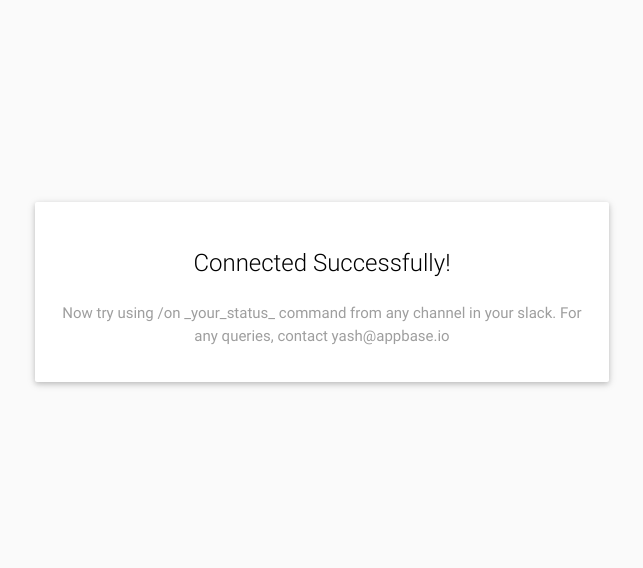
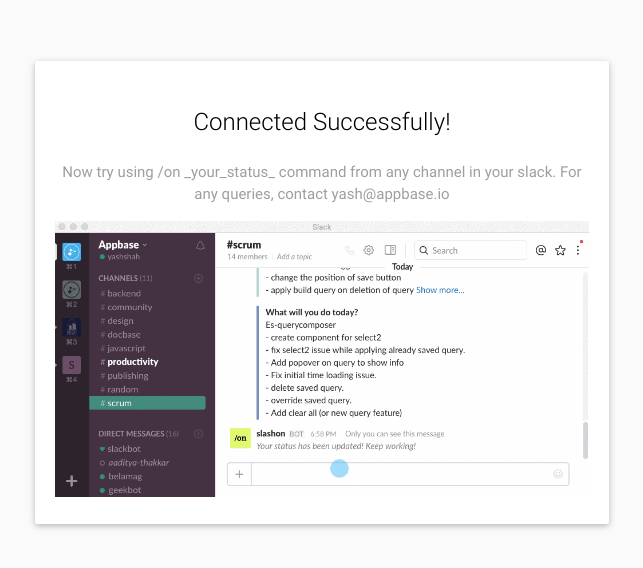
Before and after one commit to appbaseio-apps/stuck-on-slack, a website: page public/dashboard.html in a window 1280 px wide. Shown: the part 104-672 px from the top of the page, without its empty margins (318-961 px from the left). Drawn offline with Linux system fonts and the light colour scheme.

Commit message:
Add usingslashon.gif

```diff
--- a/public/dashboard.html
+++ b/public/dashboard.html
@@ -35,6 +35,7 @@
           <div class="card-content grey-text">
             <h4 class="card-title black-text center">Connected Successfully!</h4>
             <p class="center">Now try using /on _your_status_ command from any channel in your slack. For any queries, contact yash@appbase.io</p>
+            <img src="img/usingslashon.gif" width="100%" height="auto"></img>
           </div>
         </div>
       </div>
```
Also changed, not shown: public/img/usingslashon.gif (added).
